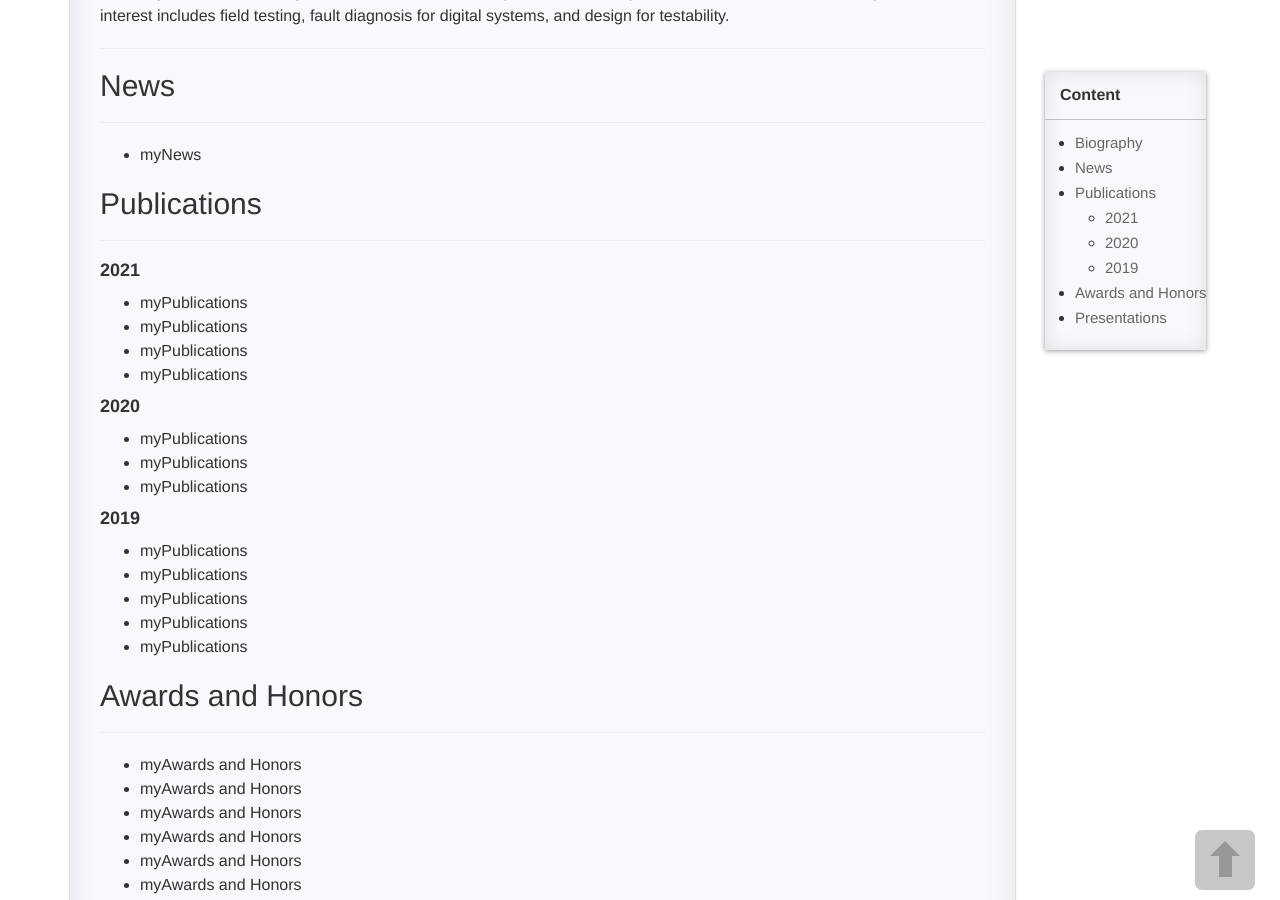
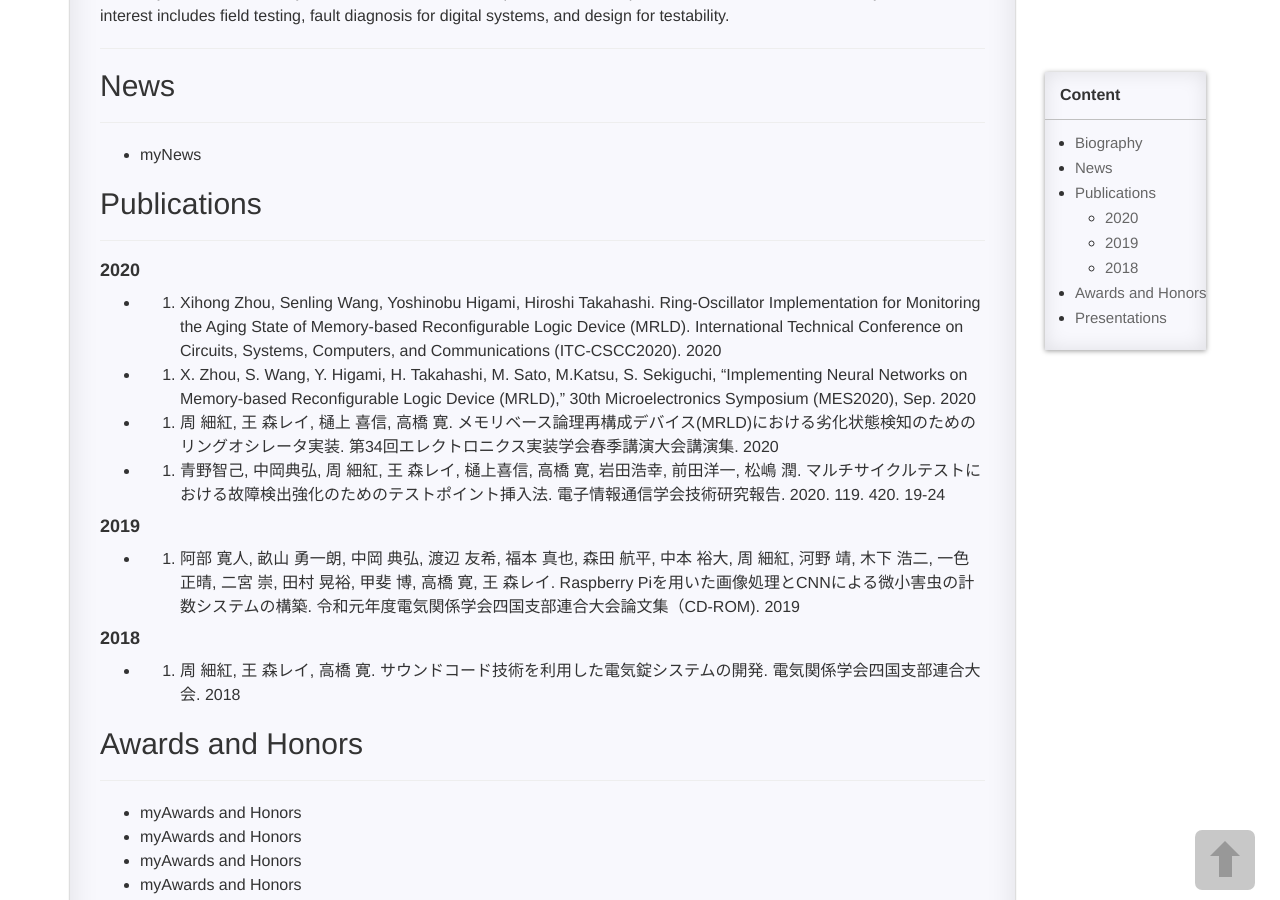
Before and after one commit to XihongZhou/xihongzhou.github.io, a Jekyll site: the page built from pages/1_homepage.md, in a window 1280 px wide and 900 px high, scrolled down 588 px. Built offline with Jekyll 4.4.1, drawn with Linux system fonts in a browser that asks for light colours; comment, search, counter and statistics services are not loaded.

Commit message:
Update 1_homepage.md

```diff
--- a/pages/1_homepage.md
+++ b/pages/1_homepage.md
@@ -54,26 +54,20 @@ permalink: /homepage/
 
 ---
 
-#### 2021
-
-- myPublications
-- myPublications
-- myPublications
-- myPublications
-
 #### 2020
 
-- myPublications
-- myPublications
-- myPublications
+- 6.	Xihong Zhou, Senling Wang, Yoshinobu Higami, Hiroshi Takahashi. Ring-Oscillator Implementation for Monitoring the Aging State of Memory-based Reconfigurable Logic Device (MRLD). International Technical Conference on Circuits, Systems, Computers, and Communications (ITC-CSCC2020). 2020
+- 5.	X. Zhou, S. Wang, Y. Higami, H. Takahashi, M. Sato, M.Katsu, S. Sekiguchi, "Implementing Neural Networks on Memory-based Reconfigurable Logic Device (MRLD)," 30th Microelectronics Symposium (MES2020), Sep. 2020
+- 4.	周 細紅, 王 森レイ, 樋上 喜信, 高橋 寛. メモリベース論理再構成デバイス(MRLD)における劣化状態検知のためのリングオシレータ実装. 第34回エレクトロニクス実装学会春季講演大会講演集. 2020
+- 3.	青野智己, 中岡典弘, 周 細紅, 王 森レイ, 樋上喜信, 高橋 寛, 岩田浩幸, 前田洋一, 松嶋 潤. マルチサイクルテストにおける故障検出強化のためのテストポイント挿入法. 電子情報通信学会技術研究報告. 2020. 119. 420. 19-24
 
 #### 2019
 
-- myPublications
-- myPublications
-- myPublications
-- myPublications
-- myPublications
+- 2.	阿部 寛人, 畝山 勇一朗, 中岡 典弘, 渡辺 友希, 福本 真也, 森田 航平, 中本 裕大, 周 細紅, 河野 靖, 木下 浩二, 一色 正晴, 二宮 崇, 田村 晃裕, 甲斐 博, 高橋 寛, 王 森レイ. Raspberry Piを用いた画像処理とCNNによる微小害虫の計数システムの構築. 令和元年度電気関係学会四国支部連合大会論文集（CD-ROM). 2019
+
+#### 2018
+
+- 1.	周 細紅, 王 森レイ, 高橋 寛. サウンドコード技術を利用した電気錠システムの開発. 電気関係学会四国支部連合大会. 2018
 
 ## Awards and Honors
 
```
